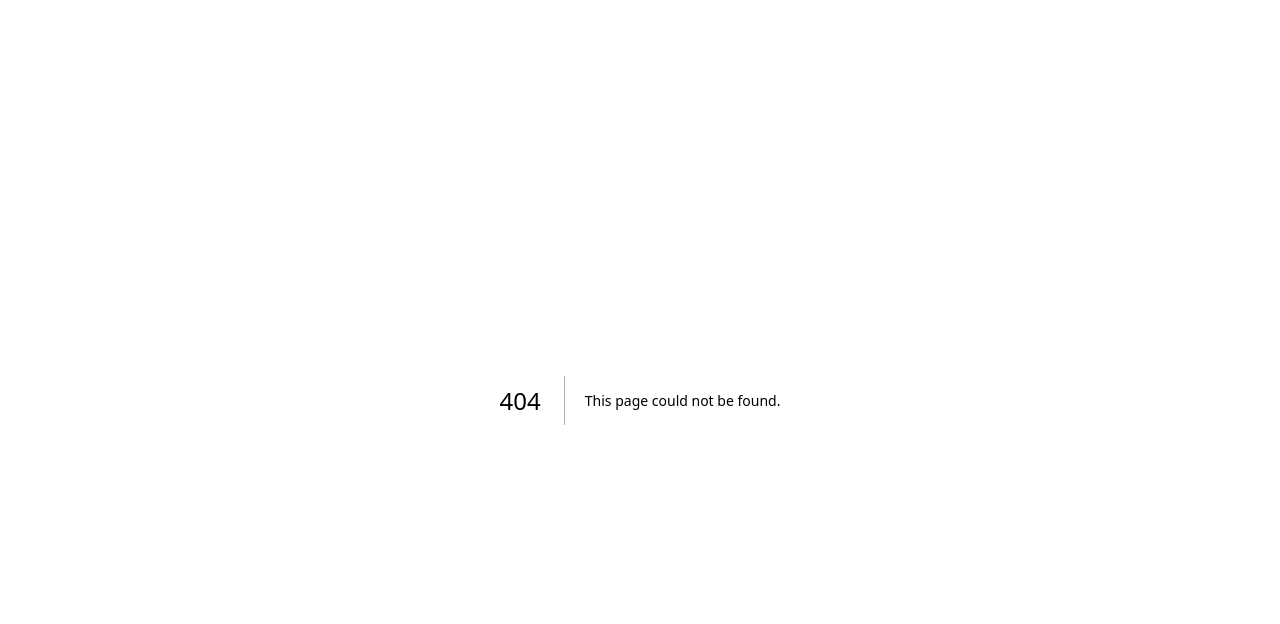
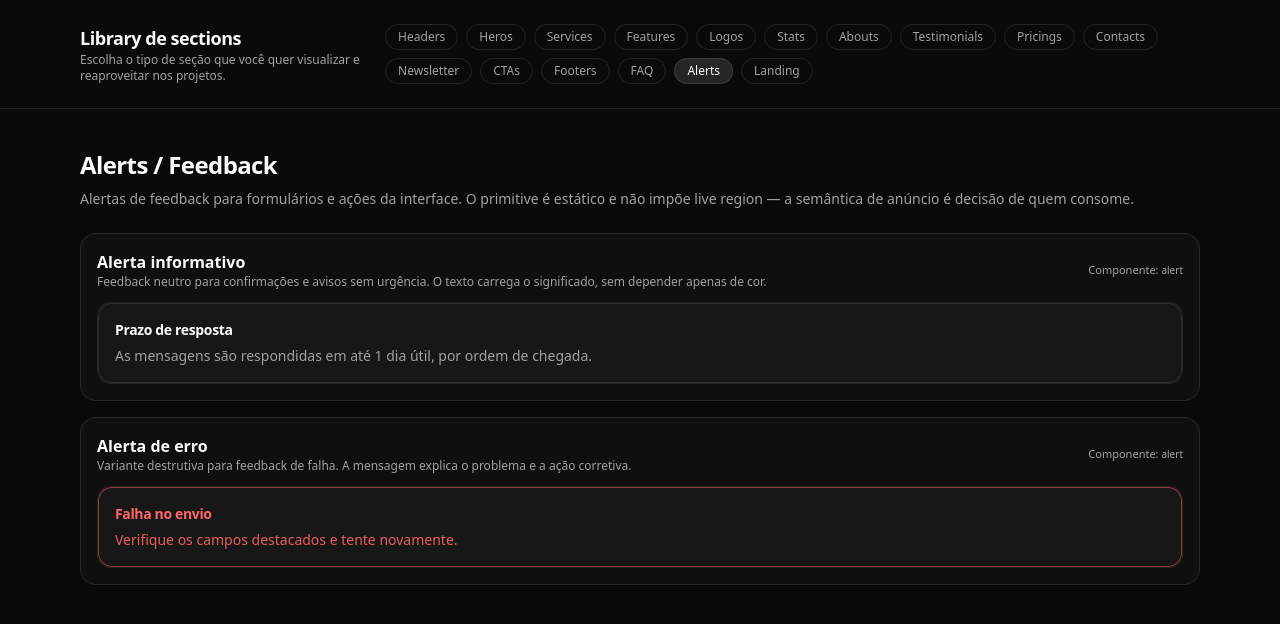
Before and after one commit to svitordev/svitordev-ui-lab, a Next.js app: page /library/alerts in a window 1280 px wide. Before the commit this address had no page. Shown: the top 624 px of the page. Built offline with nearby package versions, Linux system fonts and the light colour scheme.

Commit message:
feat: add alert primitive

```diff
--- /dev/null
+++ b/app/library/alerts/page.tsx
@@ -0,0 +1,91 @@
+// app/library/alerts/page.tsx
+// Evolução 027 — primitive Alert (feedback estático via tokens/CVA). Server
+// Component; o primitive não impõe live region — role/aria-live pertencem ao
+// consumer (028 decidirá a semântica de anúncio no form). Demo sem interação.
+import type { Metadata } from "next";
+
+import { Alert, AlertDescription, AlertTitle } from "@/components/ui/alert";
+
+export const metadata: Metadata = {
+  title: "Library · Alerts",
+  description:
+    "Alertas de feedback para formulários e ações da interface, com variantes baseadas nos tokens existentes.",
+};
+
+type AlertEntry = {
+  id: string;
+  name: string;
+  description: string;
+  variant: "default" | "destructive";
+  title: string;
+  text: string;
+};
+
+const alerts: AlertEntry[] = [
+  {
+    id: "alert",
+    name: "Alerta informativo",
+    description:
+      "Feedback neutro para confirmações e avisos sem urgência. O texto carrega o significado, sem depender apenas de cor.",
+    variant: "default",
+    title: "Prazo de resposta",
+    text: "As mensagens são respondidas em até 1 dia útil, por ordem de chegada.",
+  },
+  {
+    id: "alert",
+    name: "Alerta de erro",
+    description:
+      "Variante destrutiva para feedback de falha. A mensagem explica o problema e a ação corretiva.",
+    variant: "destructive",
+    title: "Falha no envio",
+    text: "Verifique os campos destacados e tente novamente.",
+  },
+];
+
+export default function AlertsLibraryPage() {
+  return (
+    <main className="min-h-screen bg-background">
+      <div className="mx-auto max-w-6xl px-4 py-10 space-y-6">
+        <header className="space-y-2">
+          <h1 className="text-2xl font-semibold tracking-tight">
+            Alerts / Feedback
+          </h1>
+          <p className="text-sm text-muted-foreground">
+            Alertas de feedback para formulários e ações da interface. O
+            primitive é estático e não impõe live region — a semântica de
+            anúncio é decisão de quem consome.
+          </p>
+        </header>
+
+        <section className="space-y-4">
+          {alerts.map(({ id, name, description, variant, title, text }) => (
+            <div
+              key={name}
+              className="space-y-3 rounded-2xl border bg-muted/20 p-4 text-sm shadow-sm"
+            >
+              <div className="flex flex-col gap-1 md:flex-row md:items-center md:justify-between">
+                <div>
+                  <h2 className="text-base font-semibold">{name}</h2>
+                  <p className="text-xs text-muted-foreground">
+                    {description}
+                  </p>
+                </div>
+                <p className="text-[11px] text-muted-foreground">
+                  Componente: <code className="font-mono text-[10px]">{id}</code>
+                </p>
+              </div>
+
+              {/* Preview */}
+              <div className="overflow-hidden rounded-xl border bg-background">
+                <Alert variant={variant}>
+                  <AlertTitle>{title}</AlertTitle>
+                  <AlertDescription>{text}</AlertDescription>
+                </Alert>
+              </div>
+            </div>
+          ))}
+        </section>
+      </div>
+    </main>
+  );
+}
--- a/components/sections/library-shell.tsx
+++ b/components/sections/library-shell.tsx
@@ -20,6 +20,7 @@ const sectionLinks = [
   { href: "/library/cta", label: "CTAs" },
   { href: "/library/footers", label: "Footers" },
   { href: "/library/faq", label: "FAQ" },
+  { href: "/library/alerts", label: "Alerts" },
   { href: "/library/landing", label: "Landing" },
 ];
 
--- /dev/null
+++ b/components/ui/alert.tsx
@@ -0,0 +1,59 @@
+import * as React from "react"
+import { cva, type VariantProps } from "class-variance-authority"
+
+import { cn } from "@/lib/utils"
+
+const alertVariants = cva(
+  "grid w-full gap-1.5 rounded-xl border p-4 text-sm has-[>svg]:grid-cols-[auto_1fr] has-[>svg]:gap-x-2 [&>svg]:size-4 [&>svg]:translate-y-0.5",
+  {
+    variants: {
+      variant: {
+        default: "bg-card text-card-foreground",
+        destructive:
+          "border-destructive/50 bg-card text-destructive [&>[data-slot=alert-description]]:text-destructive/90",
+      },
+    },
+    defaultVariants: {
+      variant: "default",
+    },
+  }
+)
+
+function Alert({
+  className,
+  variant,
+  ...props
+}: React.ComponentProps<"div"> & VariantProps<typeof alertVariants>) {
+  return (
+    <div
+      data-slot="alert"
+      className={cn(alertVariants({ variant }), className)}
+      {...props}
+    />
+  )
+}
+
+function AlertTitle({ className, ...props }: React.ComponentProps<"div">) {
+  return (
+    <div
+      data-slot="alert-title"
+      className={cn("font-semibold tracking-tight", className)}
+      {...props}
+    />
+  )
+}
+
+function AlertDescription({
+  className,
+  ...props
+}: React.ComponentProps<"div">) {
+  return (
+    <div
+      data-slot="alert-description"
+      className={cn("text-muted-foreground text-sm", className)}
+      {...props}
+    />
+  )
+}
+
+export { Alert, AlertTitle, AlertDescription, alertVariants }
--- a/memory-bank/CURRENT-STATE.md
+++ b/memory-bank/CURRENT-STATE.md
@@ -9,7 +9,7 @@ Repositório base (GitHub Template) em fase de **fundação documental**.
 - **Fase atual:** FASE 2 — Documentação.
 - **Preparação técnica pré-rotina:** concluída.
 - **Roadmap:** macro aprovado e versionado em `docs/ROADMAP-1000-EVOLUTIONS.md`.
-- **Lote ativo:** 02 (026–050) — **em execução**: 026 ✅ concluída; **027 é a próxima**. Lote 01 (001–025) ✅ concluído.
+- **Lote ativo:** 02 (026–050) — **em execução**: 026 ✅, 027 ✅ concluídas; **028 é a próxima**. Lote 01 (001–025) ✅ concluído.
 - **Evolução 001:** ✅ IMPLEMENTADA / VERIFIED (CTA Split Actions data-driven + contrato exemplar de props).
 - **Evolução 002:** ✅ IMPLEMENTADA / VERIFIED (Logos / social proof strip — wordmark tipográfico, sem imagem/links/motion).
 - **Evolução 003:** ✅ IMPLEMENTADA / VERIFIED (Hero Media Showcase — composição vertical/showcase, media frame HTML/Tailwind dominante, sem imagem/motion).
@@ -36,7 +36,8 @@ Repositório base (GitHub Template) em fase de **fundação documental**.
 - **Evolução 024:** ✅ IMPLEMENTADA / VERIFIED (Corrigir datas/timezone — **QLT-013 → VERIFIED**: criado `lib/format-date.ts` com `formatDateOnly` — parsing estrutural DATE-ONLY, sem `Date`, sem `Intl`, sem timezone, sem locale, resultado determinístico; os 2 consumers (`/blog`, `/blog/[slug]`) usam o mesmo helper; `lib/blog.ts` intacto — datas fonte preservadas, nenhuma compensação de bug nos dados; listagem e detalhe exibem o mesmo dia editorial; nenhum timezone hardcoded na aplicação; Server Components preservados; +1 teste Playwright abrangente).
 - **Evolução 025:** ✅ IMPLEMENTADA / VERIFIED (Smoke Playwright estendido — suíte auditada antes da expansão; +3 testes em `tests/smoke.spec.ts`: navegação real pelo menu mobile (preview do `HeaderBasic` escopado semanticamente, painel real via `aria-controls`, clique em link real do painel até outra rota — destino ajustado ao contrato real do `HeaderBasic`, preservando o critério "abrir menu mobile e navegar"); `library: rotas sem smoke proprio renderizam via shell com entry e zero overflow` (clique real na shell nav → `/library/logos` e `/library/stats`, desktop + mobile); `nenhuma rota representativa lanca page error durante render` (6 rotas; `pageerror` como sinal de exceção não capturada; `console.error` excluído para evitar ruído do dev/Turbopack). Cobertura de rotas públicas relevantes: 17/19 → 19/19 + 404. 15/15 categorias da Library com visita direta ou smoke funcional. Nenhuma alteração de produção. Nenhuma dependência nova. Duas execuções consecutivas verdes, zero retries).
 - **Evolução 026:** ✅ IMPLEMENTADA / VERIFIED (Padronizar destinos de CTAs e anchors — **QLT-003 → VERIFIED**: 10 Buttons mortos → 0, todos convertidos em links semânticos (`Button asChild` + `Link`, visual preservado); anchors `/#services` e `/#about` passaram a resolver por IDs adicionados no consumer da home (`app/(site)/page.tsx`), não nos components reutilizáveis (`ServicesWithIcons`/`AboutSplit` intactos); `/#contact` continua resolvendo; zero `href="#"`; sem migração de props (QLT-005 inalterado); MobileNav preservado; +2 testes Playwright; locator preexistente da 010 tornado mais específico para manter o escopo correto; lint 0/0; build PASS (20 rotas); e2e 67 passed + 3 skipped).
-- **Próxima execução:** Evolução 027 — Alert (primitive) (planejada no Lote 02; ainda não iniciada). Aguardar ordem de início.
+- **Evolução 027:** ✅ IMPLEMENTADA / VERIFIED (Alert (primitive) — `components/ui/alert.tsx`, 1 entrada de catálogo com exports `Alert`/`AlertTitle`/`AlertDescription` + `alertVariants`; Server-compatible, sem `forwardRef`; CVA com variantes `default`/`destructive` usando somente tokens existentes (nenhum token novo, sem cores raw); sem `role`/`aria-live` automáticos — semântica live é do consumer; destructive com styling contextual na description; sem ícone automático; sem motion; zero dependências; nova demo `/library/alerts` no padrão moderno (sem interação falsa) + link "Alerts" na Library Shell antes de Landing; +1 teste Playwright; UI 9 → 10, total 49 → 50; rotas 20 → 21; lint 0/0; build PASS (21 rotas); e2e 69 passed + 3 skipped; consumers planejados 028/042 não antecipados).
+- **Próxima execução:** Evolução 028 — Contact forms: comportamento de demo (planejada no Lote 02; ainda não iniciada). Aguardar ordem de início.
 
 ## Stack confirmada
 
@@ -63,11 +64,11 @@ public/
 
 ## Inventário atual de componentes
 
-- **9** UI components (`components/ui/` — + `badge` via Evolução 004, + `avatar` via Evolução 008, + `separator` e `skeleton` via Evolução 013, + `accordion` via Evolução 017)
+- **10** UI components (`components/ui/` — + `badge` via Evolução 004, + `avatar` via Evolução 008, + `separator` e `skeleton` via Evolução 013, + `accordion` via Evolução 017, + `alert` via Evolução 027)
 - **7** site components (`components/site/` — headers + footers; + `mobile-nav` via Evolução 007)
 - **31** section components (`components/sections/` — 7 grupos × 3 + `cta-split-actions` + `logos-strip` + `hero-media-showcase` + `stats-grid` + `testimonials-rating-cards` + `feature-comparison` + `newsletter-form` + `faq-accordion` via Evolução 018 + `sticky-cta-bar` via Evolução 020 + `sticky-column-split` via Evolução 021; grupo Newsletter = 1, `NewsletterForm` disponível; grupo FAQ = 1, `FaqAccordion` disponível; grupo CTA = 5, `StickyCtaBar` disponível; grupo Features = 2, `StickyColumnSplit` disponível)
 - **2** wrappers/shells (`library-shell.tsx` + `app/library/layout.tsx`)
-- **Total: 49** componentes reutilizáveis relevantes
+- **Total: 50** componentes reutilizáveis relevantes
 
 ## `/library` (DEC-001)
 
@@ -81,11 +82,13 @@ Todas as páginas de categorias seguem agora o padrão moderno — as 7 legacy f
 
 `/library/landing` (Evolução 022) — primeira landing completa montada apenas por composição, sem preview boxes: HeroMediaShowcase → LogosStrip → StatsGrid → FeatureComparison → TestimonialsRatingCards → PricingThreeTiers → FaqAccordion → CtaSplitActions → StickyCtaBar → FooterColumns. Nenhum component novo; Header omitido; Server Component com Client boundaries internas (Pricing, FAQ→Accordion). Nova rota: 19 → 20.
 
+`/library/alerts` (Evolução 027) — nova categoria de feedback; demo estática com as variantes do Alert (`default` + `destructive`, title + description, sem interação falsa); Library Shell com link "Alerts" antes de Landing. Nova rota: 20 → 21.
+
 ## Estado de qualidade (atualizado após Playwright mínimo — 2026-10-14)
 
-Production build **verde** (PASS, 20 rotas). Lint atual: **0 errors / 0 warnings**. Rota `/blog/[slug]` funcional.
+Production build **verde** (PASS, 21 rotas). Lint atual: **0 errors / 0 warnings**. Rota `/blog/[slug]` funcional.
 
-- **Playwright mínimo:** ✅ **VERIFIED** — `@playwright/test` 1.64.1, **Chromium** somente; projects desktop **1280×720** e mobile **375×667**; **35 smoke tests / 70 execuções** (67 passed + 3 skipped — skips intencionais: 2 testes mobile-only da Evolução 007 + 1 teste mobile-only da Evolução 025; o menu mobile não existe no breakpoint desktop). Execução da DEC-006.
+- **Playwright mínimo:** ✅ **VERIFIED** — `@playwright/test` 1.64.1, **Chromium** somente; projects desktop **1280×720** e mobile **375×667**; **36 smoke tests / 72 execuções** (69 passed + 3 skipped — skips intencionais: 2 testes mobile-only da Evolução 007 + 1 teste mobile-only da Evolução 025; o menu mobile não existe no breakpoint desktop). Execução da DEC-006.
 - **Cobertura de smoke (pós-025):** 19/19 rotas públicas relevantes visitadas diretamente + 404; 15/15 categorias da Library com visita direta ou smoke funcional; mobile nav com navegação real; Library Shell exercitada por clique; `pageerror` monitorado em rotas representativas (`console.error` excluído por ruído do dev). Não é cobertura de código.
 - **QLT-001:** ✅ VERIFIED. **QLT-006:** ✅ VERIFIED (Evolução 007). **QLT-007:** ✅ VERIFIED (Evolução 006). **QLT-008:** ✅ VERIFIED (Evolução 015). **QLT-012:** ✅ VERIFIED. **QLT-013:** ✅ **VERIFIED** (Evolução 024 — datas date-only formatadas por parsing estrutural sem conversão de timezone; listagem e detalhe consistentes; dados editoriais preservados).
 - **QLT-003:** ✅ **VERIFIED** (Evolução 026 — 10 Buttons mortos → 0, todos como links reais; anchors `/#services`/`/#about` com alvos reais na home; zero `href="#"`). **QLT-005:** continua aberto, com uma ocorrência a menos (`pricing-three-tiers` migrado para o contrato, Evolução 016). **QLT-010:** ✅ **VERIFIED** (Evolução 019 — as 7 páginas legacy migradas para o padrão moderno). **QLT-002:** ✅ **VERIFIED** (Evolução 023 — metadata por página em home/blog/library; title template; `lang="pt-BR"`; canonical/sitemap/social metadata aguardam definição de origem pública oficial e assets adequados — nenhum domínio fictício foi introduzido).
@@ -96,7 +99,7 @@ Production build **verde** (PASS, 20 rotas). Lint atual: **0 errors / 0 warnings
 
 ### Próxima fase
 
-Roadmap macro versionado em `docs/ROADMAP-1000-EVOLUTIONS.md`. **Lote 01 (001–025) concluído** — todas as evoluções VERIFIED (017 = technical VERIFIED, runtime validation concluída pela 018; QLT-010 VERIFIED pela Evolução 019; Sticky CTA bar VERIFIED pela Evolução 020; Sticky-column split VERIFIED pela Evolução 021; Landing composition completa VERIFIED pela Evolução 022; Metadata SEO / QLT-002 VERIFIED pela Evolução 023; datas/timezone / QLT-013 VERIFIED pela Evolução 024; smoke estendido VERIFIED pela Evolução 025). **Lote 02 em execução**: 026 ✅ VERIFIED (2026-11-09 — Padronizar destinos de CTAs e anchors, QLT-003 → VERIFIED); 027–050 planejadas e não iniciadas (detalhes em `docs/ROADMAP-1000-EVOLUTIONS.md`). Próxima execução: Evolução 027 — Alert (primitive). Aguardar ordem de início.
+Roadmap macro versionado em `docs/ROADMAP-1000-EVOLUTIONS.md`. **Lote 01 (001–025) concluído** — todas as evoluções VERIFIED (017 = technical VERIFIED, runtime validation concluída pela 018; QLT-010 VERIFIED pela Evolução 019; Sticky CTA bar VERIFIED pela Evolução 020; Sticky-column split VERIFIED pela Evolução 021; Landing composition completa VERIFIED pela Evolução 022; Metadata SEO / QLT-002 VERIFIED pela Evolução 023; datas/timezone / QLT-013 VERIFIED pela Evolução 024; smoke estendido VERIFIED pela Evolução 025). **Lote 02 em execução**: 026 ✅ VERIFIED (2026-11-09 — Padronizar destinos de CTAs e anchors, QLT-003 → VERIFIED); 027 ✅ VERIFIED (2026-11-09 — Alert (primitive), sem finding); 028–050 planejadas e não iniciadas (detalhes em `docs/ROADMAP-1000-EVOLUTIONS.md`). Próxima execução: Evolução 028 — Contact forms: comportamento de demo. Aguardar ordem de início.
 
 ### Problemas resolvidos
 
```
Also changed, not shown: memory-bank/CHANGELOG.md, 3 other files (tests, documents, lock files or other folders).
